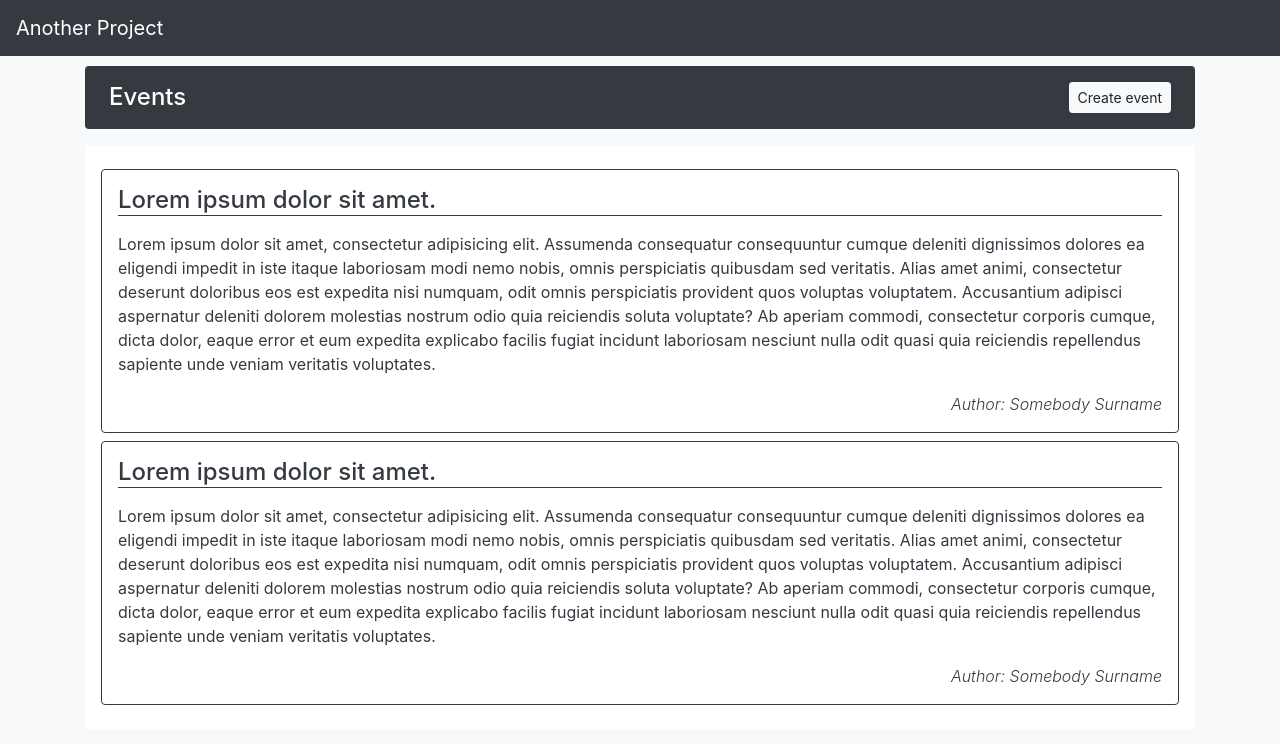
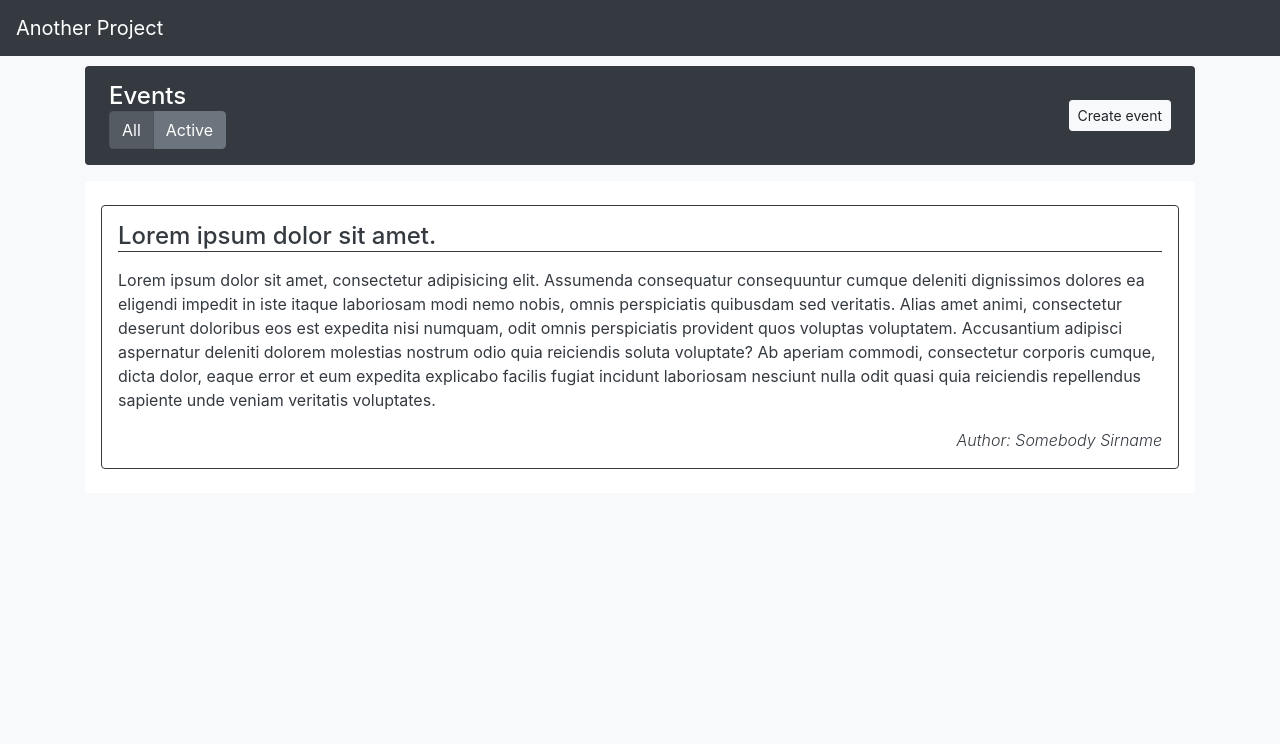
Before and after one commit to kiseru/Another-Project, a Vue app: page /events in a window 1280 px wide. Shown: the top 744 px of the page. Built offline with nearby package versions, Linux system fonts and the light colour scheme.

Commit message:
Added toggle button for switch between all and onley active events. Added getting data from server for events page.

```diff
--- a/package.json
+++ b/package.json
@@ -8,6 +8,7 @@
     "lint": "vue-cli-service lint"
   },
   "dependencies": {
+    "axios": "^0.18.0",
     "vue": "^2.5.16",
     "vue-router": "^3.0.1"
   },
--- a/src/components/EventItem.vue
+++ b/src/components/EventItem.vue
@@ -1,16 +1,10 @@
 <template>
   <div class="wrapper p-3 my-2 border border-dark rounded w-100">
-    <a href="/events/1" class="text-dark">
-      <h4 class="border-bottom border-dark p-0 m-0">Lorem ipsum dolor sit amet.</h4>
-      <p class="mt-3">Lorem ipsum dolor sit amet, consectetur adipisicing elit. Assumenda consequatur consequuntur
-        cumque deleniti dignissimos dolores ea eligendi impedit in iste itaque laboriosam modi nemo nobis, omnis
-        perspiciatis quibusdam sed veritatis. Alias amet animi, consectetur deserunt doloribus eos est expedita nisi
-        numquam, odit omnis perspiciatis provident quos voluptas voluptatem. Accusantium adipisci aspernatur deleniti
-        dolorem molestias nostrum odio quia reiciendis soluta voluptate? Ab aperiam commodi, consectetur corporis
-        cumque, dicta dolor, eaque error et eum expedita explicabo facilis fugiat incidunt laboriosam nesciunt nulla
-        odit quasi quia reiciendis repellendus sapiente unde veniam veritatis voluptates.</p>
+    <a v-bind:href="`/events/${event.id}`" class="text-dark">
+      <h4 class="border-bottom border-dark p-0 m-0">{{event.name}}</h4>
+      <p class="mt-3">{{event.description}}</p>
       <div class="d-flex flex-row-reverse">
-        <p class="mb-0 font-weight-light font-italic">Author: Somebody Surname</p>
+        <p class="mb-0 font-weight-light font-italic">Author: {{event.owner.firstName}} {{event.owner.secondName}}</p>
       </div>
     </a>
   </div>
@@ -18,7 +12,13 @@
 
 <script>
   export default {
-    name: "EventItem"
+    name: "EventItem",
+    props: {
+      event: {
+        type: Object,
+        required: true
+      }
+    }
   }
 </script>
 
--- a/src/components/EventsComponent.vue
+++ b/src/components/EventsComponent.vue
@@ -3,6 +3,14 @@
     <div class="d-flex align-items-center justify-content-between p-3 px-4 my-3 text-white bg-dark rounded shadow-box">
       <div class="lh-100">
         <h4 class="mb-0 pb-0 text-white lh-100">Events</h4>
+        <div class="btn-group btn-group-toggle">
+          <label v-bind:class="['btn', 'btn-secondary', { active: isAll }]" v-on:click="allChosen">
+            <input type="radio" id="option1" autocomplete="off" v-bind:checked="isAll"/>All
+          </label>
+          <label v-bind:class="['btn', 'btn-secondary', { active: !isAll }]" v-on:click="activeChosen">
+            <input type="radio" id="option2" autocomplete="off" v-bind:checked="!isAll"/>Active
+          </label>
+        </div>
       </div>
       <div>
         <a href="/events/new" class="btn btn-light btn-sm">Create event</a>
@@ -10,17 +18,58 @@
     </div>
 
     <div class="align-items-center p-3 my-3 text-black bg-white rounded shadow-box">
-      <event-item/>
-      <event-item/>
+      <event-item v-for="eventItem in events" v-bind:event="eventItem"/>
     </div>
   </main>
 </template>
 
 <script>
   import EventItem from "./EventItem";
+  import axios from "axios";
+
   export default {
     name: "EventsComponent",
-    components: {EventItem}
+    components: {EventItem},
+    data() {
+      return {
+        isAll: true,
+        events: [
+          {
+            description: "Lorem ipsum dolor sit amet, consectetur adipisicing elit. Assumenda consequatur consequuntur\n" +
+            "        cumque deleniti dignissimos dolores ea eligendi impedit in iste itaque laboriosam modi nemo nobis, omnis\n" +
+            "        perspiciatis quibusdam sed veritatis. Alias amet animi, consectetur deserunt doloribus eos est expedita nisi\n" +
+            "        numquam, odit omnis perspiciatis provident quos voluptas voluptatem. Accusantium adipisci aspernatur deleniti\n" +
+            "        dolorem molestias nostrum odio quia reiciendis soluta voluptate? Ab aperiam commodi, consectetur corporis\n" +
+            "        cumque, dicta dolor, eaque error et eum expedita explicabo facilis fugiat incidunt laboriosam nesciunt nulla\n" +
+            "        odit quasi quia reiciendis repellendus sapiente unde veniam veritatis voluptates.",
+            id: 0,
+            name: "Lorem ipsum dolor sit amet.",
+            owner: {
+              birthDate: "2018-07-11T10:55:18.882Z",
+              email: "string",
+              firstName: "Somebody",
+              id: 0,
+              middleName: "string",
+              role: "string",
+              secondName: "Sirname"
+            },
+            siteUrl: "string"
+          }
+        ]
+      }
+    },
+    methods: {
+      allChosen() {
+        this.isAll = true;
+        axios.get("/users/events")
+          .then(response => this.events = response.data);
+      },
+      activeChosen() {
+        this.isAll = false;
+        axios.get("/users/events/active")
+          .then(response => this.events = response.data);
+      }
+    }
   }
 </script>
 
```
